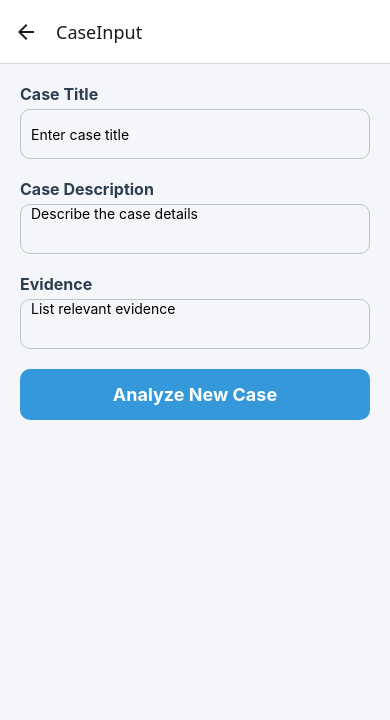
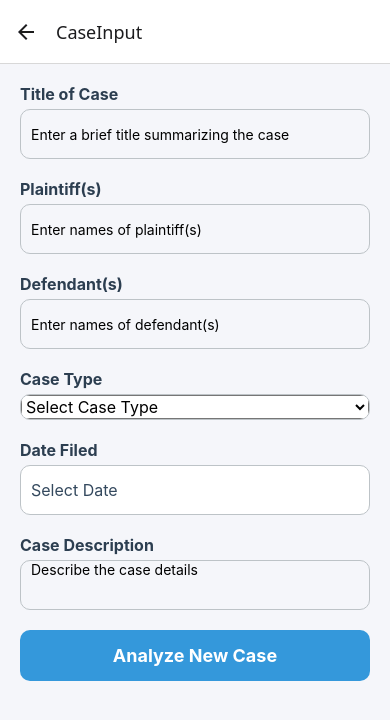
Before and after one commit to riddhikul/JusticeMet, a React Native app: screen /CaseInput in a window 390 px wide. Shown: the top 720 px of the page. Built offline with nearby package versions, Linux system fonts and the light colour scheme.

Commit message:
Input parameters updated

```diff
--- a/components/CaseInput.js
+++ b/components/CaseInput.js
@@ -1,28 +1,40 @@
 import React, { useState } from 'react';
-import { View, Text, TextInput, TouchableOpacity, StyleSheet, ScrollView, Alert } from 'react-native';
-import axios from 'axios';
+import { View, Text, TextInput, TouchableOpacity, StyleSheet, ScrollView, Alert, Picker, Platform } from 'react-native';
 import { addCase } from './apiService';
-
+import DateTimePicker from '@react-native-community/datetimepicker';
 
 const CaseInput = ({ navigation }) => {
   const [caseDetails, setCaseDetails] = useState({
     title: '',
+    plaintiff: '',
+    defendant: '',
+    caseType: '',
+    dateFiled: '',
     description: '',
-    evidence: '',
   });
 
+  const [showDatePicker, setShowDatePicker] = useState(false);
 
+  const handleDateChange = (event, selectedDate) => {
+    if (selectedDate) {
+      setCaseDetails({ ...caseDetails, dateFiled: selectedDate.toISOString().split('T')[0] }); // Format as YYYY-MM-DD
+    }
+    setShowDatePicker(false); // Close date picker
+  };
 
   const handleAnalyzeCase = async () => {
     try {
       const caseData = {
         title: caseDetails.title,
+        plaintiff: caseDetails.plaintiff,
+        defendant: caseDetails.defendant,
+        caseType: caseDetails.caseType,
+        dateFiled: caseDetails.dateFiled,
         case_description: caseDetails.description,
-        evidence: caseDetails.evidence.split(','), // Convert evidence to an array
       };
       const response = await addCase(caseData);
       navigation.navigate('ChatInterface');
-      console.log("response: ", response);
+      console.log('Response:', response);
       Alert.alert('Success', `Case added with ID: ${response.case_id}`);
     } catch (error) {
       Alert.alert('Error', 'Failed to add case');
@@ -32,14 +44,88 @@ const CaseInput = ({ navigation }) => {
   return (
     <ScrollView style={styles.container}>
       <View style={styles.inputContainer}>
-        <Text style={styles.inputLabel}>Case Title</Text>
+
+        {/* Case Title */}
+        <Text style={styles.inputLabel}>Title of Case</Text>
         <TextInput
           style={styles.input}
           value={caseDetails.title}
           onChangeText={(text) => setCaseDetails({ ...caseDetails, title: text })}
-          placeholder="Enter case title"
+          placeholder="Enter a brief title summarizing the case"
         />
 
+        {/* Names of Involved Parties */}
+        <Text style={styles.inputLabel}>Plaintiff(s)</Text>
+        <TextInput
+          style={styles.input}
+          value={caseDetails.plaintiff}
+          onChangeText={(text) => setCaseDetails({ ...caseDetails, plaintiff: text })}
+          placeholder="Enter names of plaintiff(s)"
+        />
+
+        <Text style={styles.inputLabel}>Defendant(s)</Text>
+        <TextInput
+          style={styles.input}
+          value={caseDetails.defendant}
+          onChangeText={(text) => setCaseDetails({ ...caseDetails, defendant: text })}
+          placeholder="Enter names of defendant(s)"
+        />
+
+<Text style={styles.inputLabel}>Case Type</Text>
+<View style={styles.pickerContainer}>
+  <Picker
+    selectedValue={caseDetails.caseType}
+    onValueChange={(itemValue) => setCaseDetails({ ...caseDetails, caseType: itemValue })}
+  >
+    <Picker.Item label="Select Case Type" value="" />
+    <Picker.Item label="Criminal" value="Criminal" />
+    <Picker.Item label="Civil" value="Civil" />
+    <Picker.Item label="Custody" value="Custody" />
+    <Picker.Item label="Other" value="Other" />
+  </Picker>
+</View>
+
+{/* Show TextInput for "Other" Case Type */}
+{caseDetails.caseType === "Other" && (
+  <View style={{ marginTop: 10 }}>
+    <Text style={styles.inputLabel}>Specify Case Type</Text>
+    <TextInput
+      style={styles.input}
+      value={caseDetails.specificCaseType || ''}
+      onChangeText={(text) => setCaseDetails({ ...caseDetails, specificCaseType: text })}
+      placeholder="Enter specific case type"
+    />
+  </View>
+)}
+
+{/* Date Filed */}
+<Text style={styles.inputLabel}>Date Filed</Text>
+<TouchableOpacity
+  onPress={() => setShowDatePicker(true)}
+  style={styles.dateField}
+>
+  <Text style={styles.dateText}>
+    {caseDetails.dateFiled || 'Select Date'} {/* Placeholder for unselected date */}
+  </Text>
+</TouchableOpacity>
+
+{/* Render DateTimePicker */}
+{showDatePicker && (
+  <DateTimePicker
+    value={caseDetails.dateFiled ? new Date(caseDetails.dateFiled) : new Date()} // Fallback to today
+    mode="date"
+    display="calendar" // Use 'calendar' for Android and Windows
+    onChange={(event, selectedDate) => {
+      if (event.type === "set") {
+        // Ensure only valid selections update the state
+        handleDateChange(event, selectedDate);
+      }
+      setShowDatePicker(false); // Close picker after selection
+    }}
+  />
+)}
+
+        {/* Case Description */}
         <Text style={styles.inputLabel}>Case Description</Text>
         <TextInput
           style={[styles.input, styles.textArea]}
@@ -50,16 +136,7 @@ const CaseInput = ({ navigation }) => {
           numberOfLines={6}
         />
 
-        <Text style={styles.inputLabel}>Evidence</Text>
-        <TextInput
-          style={[styles.input, styles.textArea]}
-          value={caseDetails.evidence}
-          onChangeText={(text) => setCaseDetails({ ...caseDetails, evidence: text })}
-          placeholder="List relevant evidence"
-          multiline
-          numberOfLines={4}
-        />
-
+        {/* Analyze Button */}
         <TouchableOpacity
           style={styles.analyzeButton}
           onPress={handleAnalyzeCase}
@@ -77,18 +154,6 @@ const styles = StyleSheet.create({
     flex: 1,
     padding: 20,
     backgroundColor: '#f5f6fa',
-  },
-  card: {
-    margin: 15,
-    backgroundColor: '#fff',
-    padding: 15,
-    borderRadius: 10,
-    marginBottom: 20,
-    shadowColor: '#000',
-    shadowOffset: { width: 0, height: 2 },
-    shadowOpacity: 0.1,
-    shadowRadius: 4,
-    elevation: 5,
   },
   inputContainer: {
     flex: 1,
@@ -110,6 +175,27 @@ const styles = StyleSheet.create({
   textArea: {
     textAlignVertical: 'top',
   },
+  pickerContainer: {
+    borderColor: '#bdc3c7',
+    borderWidth: 1,
+    borderRadius: 10,
+    marginBottom: 20,
+    overflow: 'hidden',
+  },
+  dateField: {
+    height: 50,
+    justifyContent: 'center',
+    borderColor: '#bdc3c7',
+    borderWidth: 1,
+    borderRadius: 10,
+    marginBottom: 20,
+    paddingLeft: 10,
+    backgroundColor: '#fff',
+  },
+  dateText: {
+    fontSize: 16,
+    color: '#34495e',
+  },
   analyzeButton: {
     backgroundColor: '#3498db',
     padding: 15,
@@ -121,33 +207,6 @@ const styles = StyleSheet.create({
     fontSize: 18,
     fontWeight: 'bold',
   },
-
-  actionButton: {
-    backgroundColor: '#3498db',
-    paddingVertical: 15,
-    borderRadius: 10,
-    alignItems: 'center',
-    marginTop: 20,
-  },
-  buttonText: {
-    color: '#fff',
-    fontSize: 18,
-    fontWeight: 'bold',
-  },
-  resultsContainer: {
-    marginTop: 20,
-  },
-  resultsTitle: {
-    fontSize: 16,
-    fontWeight: 'bold',
-    color: '#34495e',
-    marginBottom: 10,
-  },
-  resultItem: {
-    fontSize: 14,
-    color: '#7f8c8d',
-    marginBottom: 5,
-  },
 });
 
 export default CaseInput;
--- a/package.json
+++ b/package.json
@@ -11,6 +11,7 @@
   },
   "dependencies": {
     "@expo/metro-runtime": "~4.0.0",
+    "@react-native-community/datetimepicker": "^8.2.0",
     "@react-navigation/native": "^7.0.2",
     "@react-navigation/native-stack": "^7.0.2",
     "axios": "^1.7.7",
```
Also changed, not shown: 1 other file (tests, documents, lock files or other folders).
